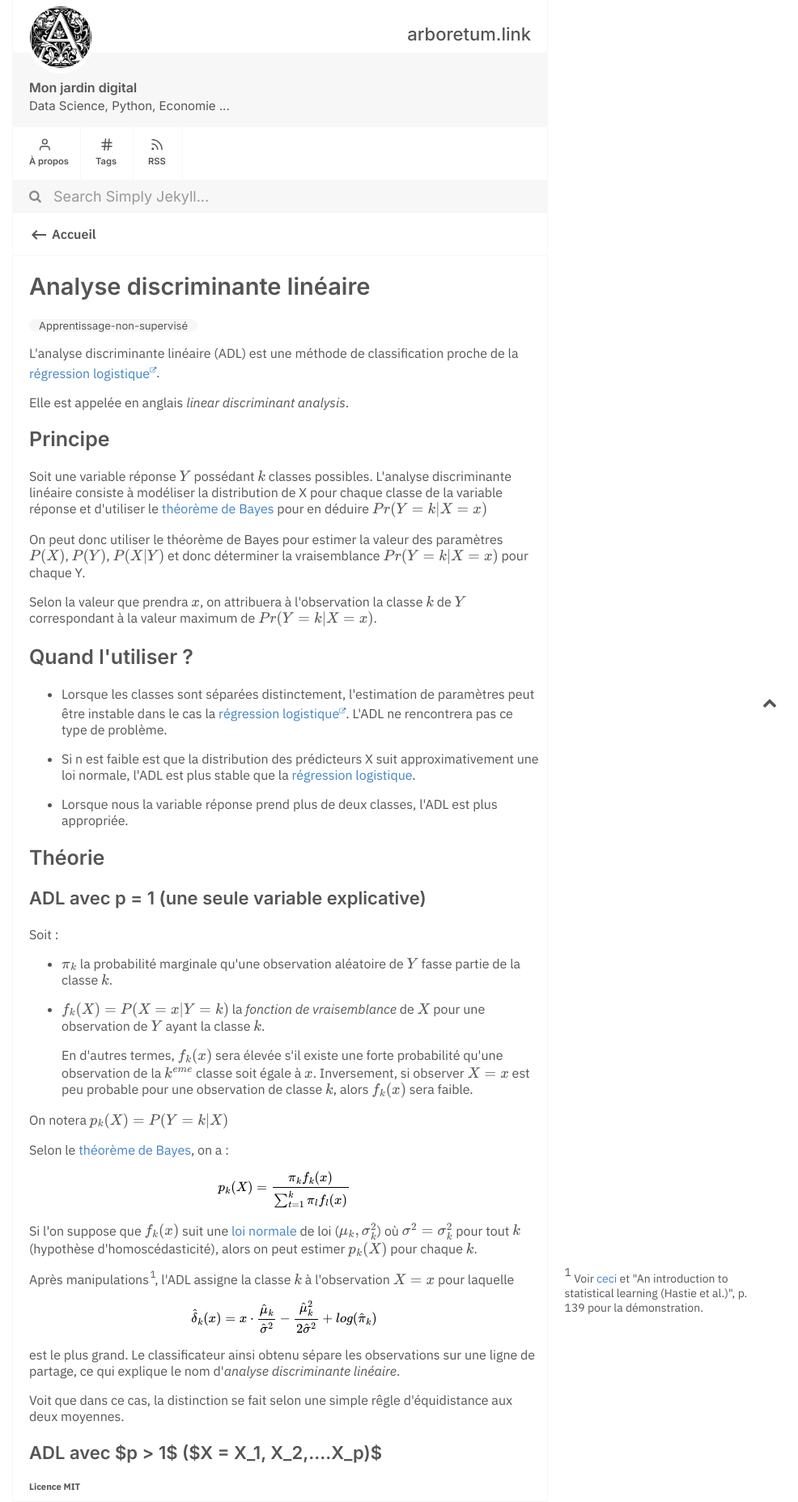
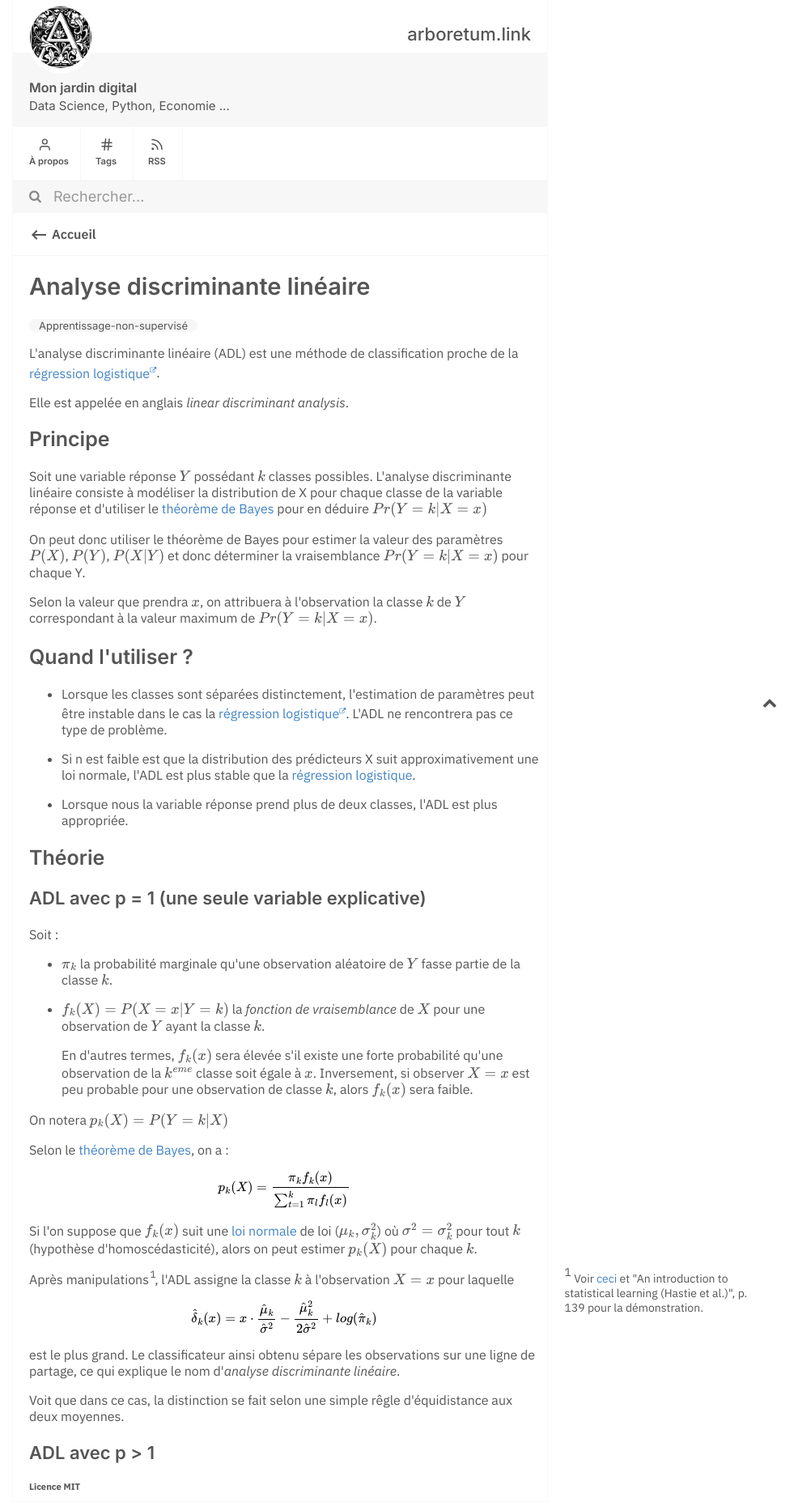
Before and after one commit to Maxence-L/arboretum.link, a Jekyll site: the page built from _notes/Analyse discriminante linéaire.markdown, in a window 1280 px wide. Shown: the whole page at 81% size, without its empty margins (294-1280 px from the left). Built offline with Jekyll 4.4.1, drawn with Linux system fonts in a browser that asks for light colours; formulas are drawn with MathJax 3.

Commit message:
Fix search bar

```diff
--- a/_includes/header.html
+++ b/_includes/header.html
@@ -54,7 +54,7 @@
     <div class="searchbar search-container">
         <i class="fa fa-search" aria-hidden="true"></i>
         <label for="search-input"></label>
-        <input type="text" oninput="changeResultContainerDisp(this.value)" id="search-input" autocomplete="off" placeholder="Search Simply Jekyll..."/>
+        <input type="text" oninput="changeResultContainerDisp(this.value)" id="search-input" autocomplete="off" placeholder="Rechercher..."/>
         <ul id="results-container"></ul>
     </div>
     <script src="/assets/js/simple-jekyll-search.min.js"></script>
--- a/_notes/Analyse discriminante linéaire.markdown
+++ b/_notes/Analyse discriminante linéaire.markdown
@@ -50,4 +50,4 @@ est le plus grand. Le classificateur ainsi obtenu sépare les observations sur u
 
 Voit que dans ce cas, la distinction se fait selon une simple rêgle d'équidistance aux deux moyennes.
 
-### ADL avec $p > 1$ ($X = X_1, X_2,....X_p)$
+### ADL avec p > 1
```
